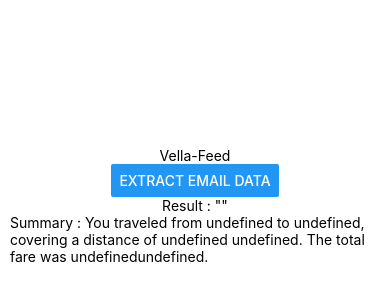
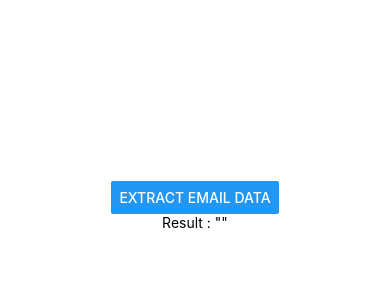
Before and after one commit to ataddesse/vella-summary, a React Native app: screen / in a window 390 px wide. Shown: the part 216-516 px from the top of the page. Built offline with nearby package versions, Linux system fonts and the light colour scheme.

Commit message:
fix: small fixes

```diff
--- a/App.tsx
+++ b/App.tsx
@@ -128,7 +128,7 @@
     const dropoffMatch = email.Body.match(emailDataRegex.dropoff);
     const distanceMatch = email.Body.match(emailDataRegex.distance);
 
-    return {
+    const extractedData = {
       total: totalMatch ? parseFloat(totalMatch[2]) : null,
       currency: totalMatch ? totalMatch[1] : null,
       pickup: pickupMatch ? pickupMatch[1].trim() : null,
@@ -136,15 +136,20 @@
       distance: distanceMatch ? parseFloat(distanceMatch[1]) : null,
       distanceUnit: distanceMatch ? distanceMatch[2] : null,
     };
+
+    setResult(extractedData);
   };
 
   return (
     <View style={styles.container}>
-      <Text>Vella-Feed</Text>
       <Button title="Extract Email Data" onPress={extractEmailData} />
       <StatusBar style="auto" />
       <Text>Result : {JSON.stringify(result, null, 2)}</Text>
-      <Text>{`Summary : You traveled from ${result.pickup} to ${result.dropoff}, covering a distance of ${result.distance} ${result.distanceUnit}. The total fare was ${result.currency}${result.total}.`}</Text>
+      <Text>
+        {result
+          ? `Summary : You traveled from ${result.pickup} to ${result.dropoff}, covering a distance of ${result.distance} ${result.distanceUnit}. The total fare was ${result.currency}${result.total}.`
+          : ""}
+      </Text>
     </View>
   );
 }
```
